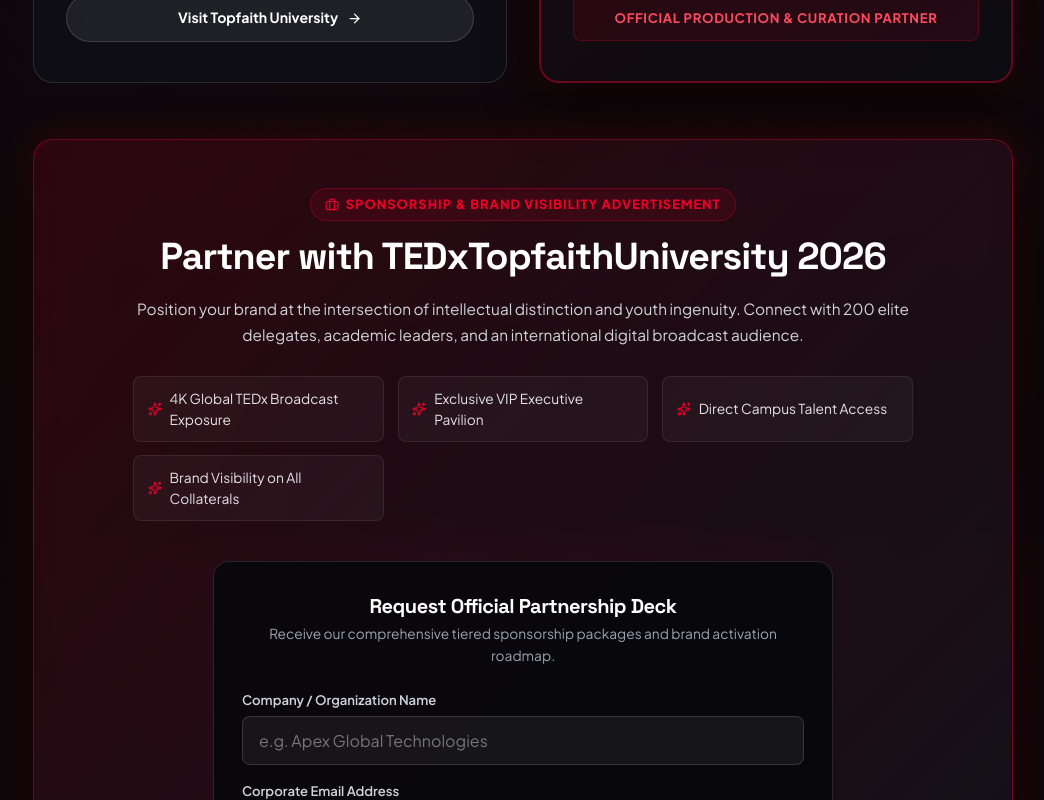
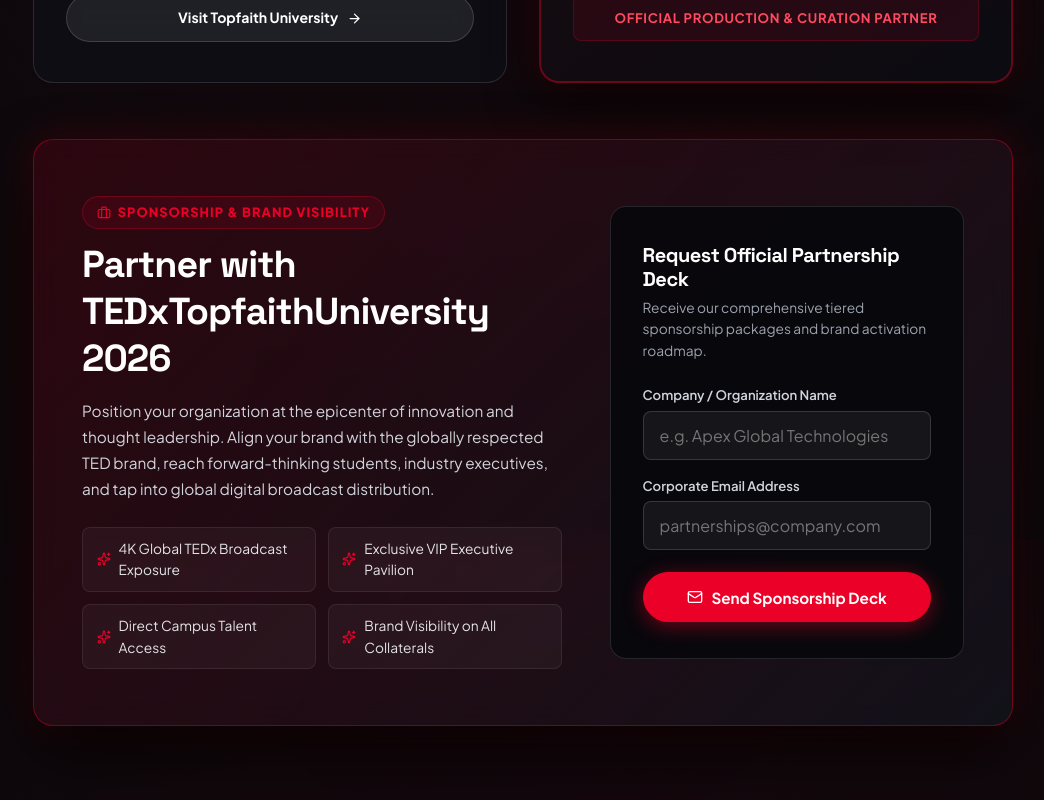
Before and after one commit to GoremiOguru/TedX-Topfaith, a React (Vite) app: page / in a window 1280 px wide. Shown: the part 10660-11460 px from the top of the page, without its empty margins (117-1161 px from the left). Built offline with nearby package versions, Linux system fonts and the light colour scheme; a web font is replaced by a local one.

Commit message:
Configure Sponsorship section to use side-by-side layout on desktop and centered layout on mobile

```diff
--- a/src/components/SponsorsSection.tsx
+++ b/src/components/SponsorsSection.tsx
@@ -199,21 +199,18 @@
           </div>
         </div>
 
-        {/* Centralized Premium Advertisement: Partner with Us */}
+        {/* Responsive Advertisement: Desktop 2-Col / Mobile Centered Stack */}
         <div
-          className="glass-card"
+          className="glass-card sponsor-ad-card"
           style={{
-            maxWidth: '980px',
-            margin: '0 auto',
-            padding: '3rem 2rem',
             background: 'linear-gradient(135deg, rgba(235, 0, 40, 0.14) 0%, rgba(18, 18, 26, 0.96) 100%)',
             border: '1px solid rgba(235, 0, 40, 0.4)',
             boxShadow: '0 25px 60px rgba(0, 0, 0, 0.8), 0 0 40px rgba(235, 0, 40, 0.2)',
-            textAlign: 'center',
           }}
         >
-          {/* Header & Tag */}
-          <div style={{ maxWidth: '780px', margin: '0 auto 2.5rem auto' }}>
+          <div className="sponsor-ad-grid">
+            {/* Left Column (Desktop) / Top (Mobile) */}
+            <div className="sponsor-pitch-wrap">
               <div
                 style={{
                   display: 'inline-flex',
@@ -232,27 +229,19 @@
                 }}
               >
                 <Briefcase size={14} />
-              <span>SPONSORSHIP & BRAND VISIBILITY ADVERTISEMENT</span>
+                <span>SPONSORSHIP & BRAND VISIBILITY</span>
               </div>
 
-            <h3 style={{ fontSize: 'clamp(1.75rem, 3.5vw, 2.35rem)', fontWeight: 900, color: '#FFFFFF', lineHeight: 1.25, marginBottom: '1rem' }}>
+              <h3 className="sponsor-pitch-title">
                 Partner with TEDxTopfaithUniversity 2026
               </h3>
 
-            <p style={{ color: '#D1D5DB', fontSize: '0.96rem', lineHeight: 1.7, margin: '0 auto 1.75rem auto' }}>
-              Position your brand at the intersection of intellectual distinction and youth ingenuity. Connect with 200 elite delegates, academic leaders, and an international digital broadcast audience.
+              <p className="sponsor-pitch-desc">
+                Position your organization at the epicenter of innovation and thought leadership. Align your brand with the globally respected TED brand, reach forward-thinking students, industry executives, and tap into global digital broadcast distribution.
               </p>
 
-            {/* Centralized Partnership Perks Grid */}
-            <div
-              style={{
-                display: 'grid',
-                gridTemplateColumns: 'repeat(auto-fit, minmax(200px, 1fr))',
-                gap: '0.85rem',
-                margin: '0 auto',
-                textAlign: 'left',
-              }}
-            >
+              {/* Perks List */}
+              <div className="sponsor-perks-grid">
                 {[
                   '4K Global TEDx Broadcast Exposure',
                   'Exclusive VIP Executive Pavilion',
@@ -280,18 +269,8 @@
               </div>
             </div>
 
-          {/* Centralized Sponsor Deck Request Form */}
-          <div
-            style={{
-              maxWidth: '620px',
-              margin: '0 auto',
-              background: 'rgba(8, 8, 12, 0.92)',
-              padding: '2rem 1.75rem',
-              borderRadius: '16px',
-              border: '1px solid rgba(255, 255, 255, 0.12)',
-              textAlign: 'center',
-            }}
-          >
+            {/* Right Column (Desktop) / Bottom (Mobile): Sponsor Deck Request Form */}
+            <div className="sponsor-form-wrap">
               <h4 style={{ fontSize: '1.25rem', fontWeight: 800, color: '#FFFFFF', marginBottom: '0.35rem' }}>
                 Request Official Partnership Deck
               </h4>
@@ -365,6 +344,98 @@
             </div>
           </div>
         </div>
+      </div>
+
+      <style>{`
+        /* MOBILE VIEW (Default: < 900px) */
+        .sponsor-ad-card {
+          max-width: 980px;
+          margin: 0 auto;
+          padding: 2.5rem 1.5rem;
+          text-align: center;
+        }
+        .sponsor-ad-grid {
+          display: flex;
+          flex-direction: column;
+          gap: 2rem;
+          align-items: center;
+        }
+        .sponsor-pitch-wrap {
+          max-width: 780px;
+          margin: 0 auto;
+          text-align: center;
+        }
+        .sponsor-pitch-title {
+          font-size: clamp(1.75rem, 5vw, 2.35rem);
+          font-weight: 900;
+          color: #FFFFFF;
+          line-height: 1.25;
+          margin-bottom: 1rem;
+        }
+        .sponsor-pitch-desc {
+          color: #D1D5DB;
+          font-size: 0.96rem;
+          line-height: 1.7;
+          margin: 0 auto 1.75rem auto;
+        }
+        .sponsor-perks-grid {
+          display: grid;
+          grid-template-columns: 1fr;
+          gap: 0.75rem;
+          margin: 0 auto;
+          text-align: left;
+        }
+        @media (min-width: 540px) {
+          .sponsor-perks-grid {
+            grid-template-columns: 1fr 1fr;
+          }
+        }
+        .sponsor-form-wrap {
+          width: 100%;
+          max-width: 580px;
+          margin: 0 auto;
+          background: rgba(8, 8, 12, 0.92);
+          padding: 1.75rem 1.25rem;
+          border-radius: 16px;
+          border: 1px solid rgba(255, 255, 255, 0.12);
+          text-align: center;
+        }
+
+        /* DESKTOP VIEW (>= 900px): Restore Side-by-Side Pitch on Left & Form on Right */
+        @media (min-width: 900px) {
+          .sponsor-ad-card {
+            padding: 3.5rem 3rem;
+            text-align: left;
+          }
+          .sponsor-ad-grid {
+            display: grid;
+            grid-template-columns: 1.15fr 0.85fr;
+            gap: 3rem;
+            align-items: center;
+          }
+          .sponsor-pitch-wrap {
+            max-width: 100%;
+            margin: 0;
+            text-align: left;
+          }
+          .sponsor-pitch-title {
+            font-size: 2.35rem;
+          }
+          .sponsor-pitch-desc {
+            margin: 0 0 1.5rem 0;
+          }
+          .sponsor-perks-grid {
+            grid-template-columns: 1fr 1fr;
+            margin: 0;
+          }
+          .sponsor-form-wrap {
+            max-width: 100%;
+            margin: 0;
+            padding: 2.25rem 2rem;
+            text-align: left;
+          }
+        }
+      `}</style>
     </section>
   );
 };
```
Lines whose indentation alone changed are shown as unchanged.
